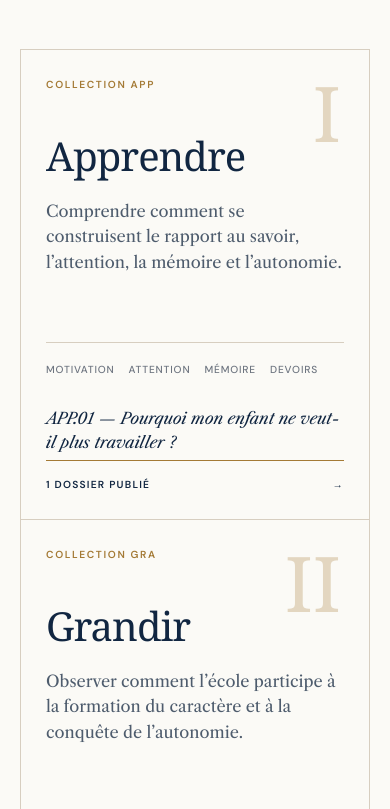
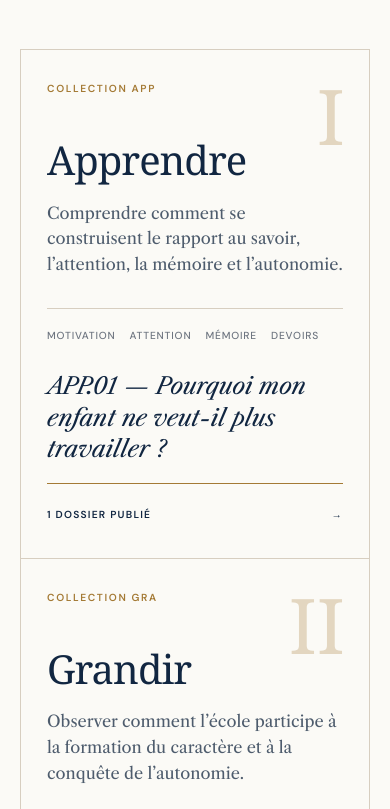
Before and after one commit to Alan75005/INSTITUT, a plain HTML site: page bibliotheque.html in a window 390 px wide. Shown: the part 2040-2849 px from the top of the page. Drawn offline with nearby package versions, Linux system fonts and the light colour scheme; a web font is replaced by a local one.

Commit message:
Add files via upload

```diff
--- a/bibliotheque.html
+++ b/bibliotheque.html
@@ -50,7 +50,7 @@
 <p>Celui de l’élève qui apprend à penser, à vivre avec les autres et à devenir progressivement l’auteur de sa propre vie.</p>
 </div>
 <div class="collections-grid">
-<article class="collection-card" id="apprendre">
+<a class="collection-card collection-card-link" id="apprendre" href="regard-attention.html" aria-label="Lire le dossier APP.01 — Pourquoi mon enfant ne veut-il plus travailler ?">
 <div class="collection-number">I</div>
 <p class="collection-kicker">Collection APP</p>
 <h2>Apprendre</h2>
@@ -58,7 +58,7 @@
 <ul class="collection-tags"><li>Motivation</li><li>Attention</li><li>Mémoire</li><li>Devoirs</li></ul>
 <p class="collection-question">APP.01 — Pourquoi mon enfant ne veut-il plus travailler ?</p>
 <div class="collection-status"><span>1 dossier publié</span><span aria-hidden="true">→</span></div>
-</article><article class="collection-card" id="grandir">
+</a><article class="collection-card" id="grandir">
 <div class="collection-number">II</div>
 <p class="collection-kicker">Collection GRA</p>
 <h2>Grandir</h2>
@@ -154,7 +154,7 @@
 <div><span>L’École des Parents</span><span>Première édition · 2026</span></div>
 </section>
 </main>
-<footer><p class="footer-brand">L’ÉCOLE DES PARENTS</p><blockquote>Discerner pour éduquer.</blockquote><small>© 2026 L’École des Parents · Numéro I · Édition du discernement</small></footer>
+<footer><p class="footer-brand">L’ÉCOLE DES PARENTS</p><blockquote>Discerner pour éduquer.</blockquote><small>© 2026 L’École des Parents · Édition V8.3</small></footer>
 <script src="app.js"></script>
 </body>
 </html>
--- a/styles.css
+++ b/styles.css
@@ -171,3 +171,20 @@ button,a{touch-action:manipulation}.menu,.begin,.save,.close{min-height:44px}.ma
 .regard-cover-hero{position:relative;min-height:82svh;display:flex;align-items:flex-end;overflow:hidden;color:#fff}.regard-cover-hero>img{position:absolute;inset:0;width:100%;height:100%;object-fit:cover;object-position:center 35%;filter:saturate(.8)}.regard-cover-shade{position:absolute;inset:0;background:linear-gradient(to top,rgba(8,12,9,.88),rgba(8,12,9,.1) 68%),linear-gradient(90deg,rgba(8,12,9,.52),transparent 70%)}.regard-cover-copy{position:relative;z-index:2;width:min(1180px,100%);padding:clamp(120px,15vw,210px) clamp(24px,7vw,100px) clamp(55px,8vw,100px)}.regard-cover-copy h1{font:400 clamp(4rem,9vw,9rem)/.88 var(--display);letter-spacing:-.045em;margin:.18em 0;max-width:1050px}.regard-cover-copy .article-lead{color:#fff;max-width:760px;font-size:clamp(1.12rem,2vw,1.45rem)}
 @media(max-width:900px){.edition-v82 .cover-mast{position:absolute}.front-grid{grid-template-columns:1fr}.lead-story{grid-row:auto}.lead-story img{aspect-ratio:4/3}.illustrated-regard-card{grid-template-columns:1fr!important}.illustrated-regard-card>img{height:min(62vw,430px)}.illustrated-regard-card>div{padding:12px 8px 55px}.cover-edition{top:105px}.cover-copy h1{line-height:.84}.cover-credit{display:none}}@media(max-width:650px){.cover-edition span:last-child{display:none}.cover-actions{align-items:flex-start;flex-direction:column;gap:18px}.cover-copy{padding-bottom:55px}.regard-cover-hero{min-height:76svh}.regard-cover-copy h1{font-size:clamp(3.6rem,17vw,6rem)}}
 @media(prefers-reduced-motion:reduce){.magazine-cover>img{animation:none}}
+
+
+/* V8.3 — correctifs Bibliothèque */
+.collection-card-link{display:block;color:inherit;text-decoration:none;cursor:pointer}
+.collection-card-link:focus-visible{outline:3px solid var(--gold);outline-offset:-3px}
+.collection-card-link:hover .collection-question{text-decoration-thickness:1px;text-underline-offset:6px}
+
+@media(max-width:720px){
+  .collections-section{padding-left:20px;padding-right:20px}
+  .collection-card{min-height:0;padding:32px 26px 30px;display:flex;flex-direction:column}
+  .collection-card h2{max-width:82%;margin-bottom:20px}
+  .collection-desc{min-height:0;margin-bottom:6px}
+  .collection-tags{margin-top:24px}
+  .collection-question{margin:28px 0 0;padding:0 0 18px;font-size:clamp(1.28rem,6vw,1.65rem);line-height:1.35}
+  .collection-status{position:static;left:auto;right:auto;bottom:auto;margin-top:auto;min-height:45px;align-items:center}
+  .collection-number{right:24px;top:28px}
+}
```
Also changed, not shown: README.md.
